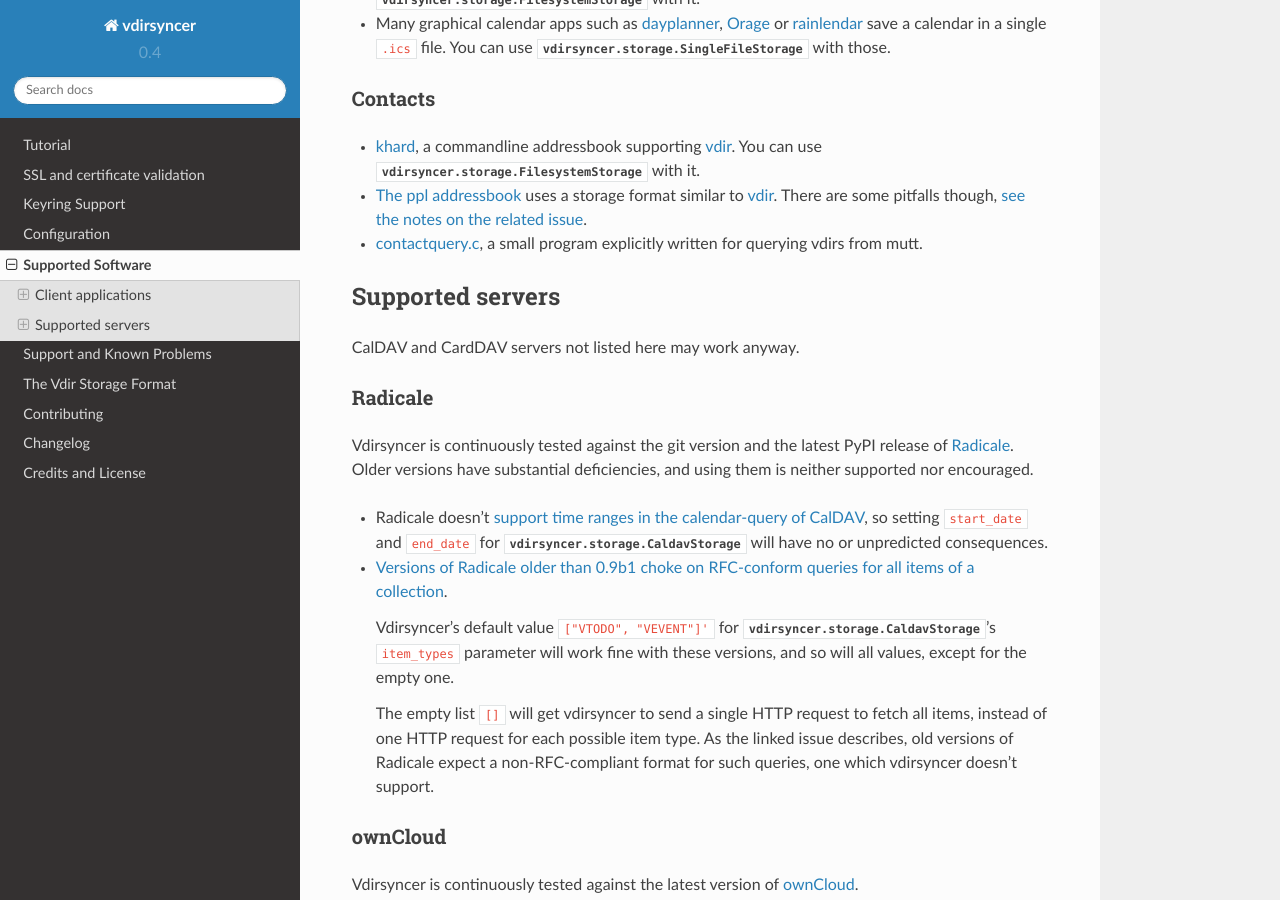
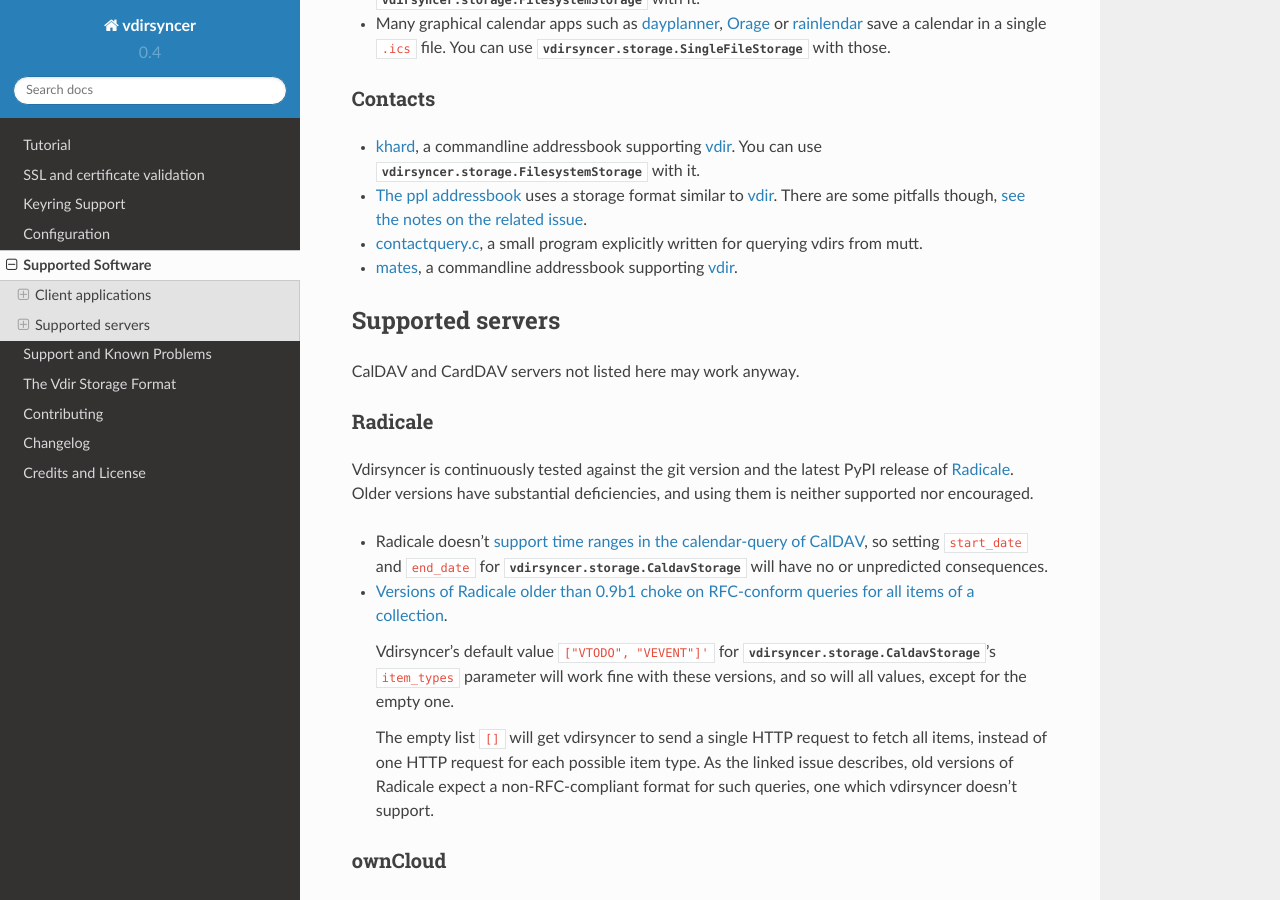
Before and after one commit to pimutils/vdirsyncer, a Sphinx documentation site: the page built from docs/supported.rst, in a window 1280 px wide and 900 px high, scrolled down 375 px. Built offline with Sphinx 7.4.7 and the Read the Docs theme 2.0.0, drawn with Linux system fonts in a browser that asks for light colours.

Commit message:
Add mates as supported application

```diff
--- a/docs/supported.rst
+++ b/docs/supported.rst
@@ -26,16 +26,22 @@
 Contacts
 --------
 
-- `khard <http://github.com/scheibler/khard/>`_, a commandline addressbook
-  supporting :doc:`vdir <vdir>`. You can use
+- khard_, a commandline addressbook supporting :doc:`vdir <vdir>`.  You can use
   :py:class:`vdirsyncer.storage.FilesystemStorage` with it.
 
-- `The ppl addressbook <http://ppladdressbook.org/>`_ uses a storage format
-  similar to :doc:`vdir <vdir>`. There are some pitfalls though, `see the notes
-  on the related issue <https://github.com/hnrysmth/ppl/issues/47>`_.
+- `The ppl addressbook <ppl>`_ uses a storage format similar to :doc:`vdir
+  <vdir>`. There are some pitfalls though, `see the notes on the related issue
+  <https://github.com/hnrysmth/ppl/issues/47>`_.
 
-- `contactquery.c <https://github.com/t-8ch/snippets/blob/master/contactquery.c>`_,
-  a small program explicitly written for querying vdirs from mutt.
+- contactquery.c_, a small program explicitly written for querying vdirs from
+  mutt.
+
+- mates_, a commandline addressbook supporting :doc:`vdir <vdir>`.
+
+.. _khard: http://github.com/scheibler/khard/
+.. _ppl: http://ppladdressbook.org/
+.. _contactquery.c: https://github.com/t-8ch/snippets/blob/master/contactquery.c
+.. _mates: https://github.com/untitaker/mates.rs
 
 .. _supported-servers:
 
```
Also changed, not shown: other parts of docs/supported.rst (+2 -2 lines).
